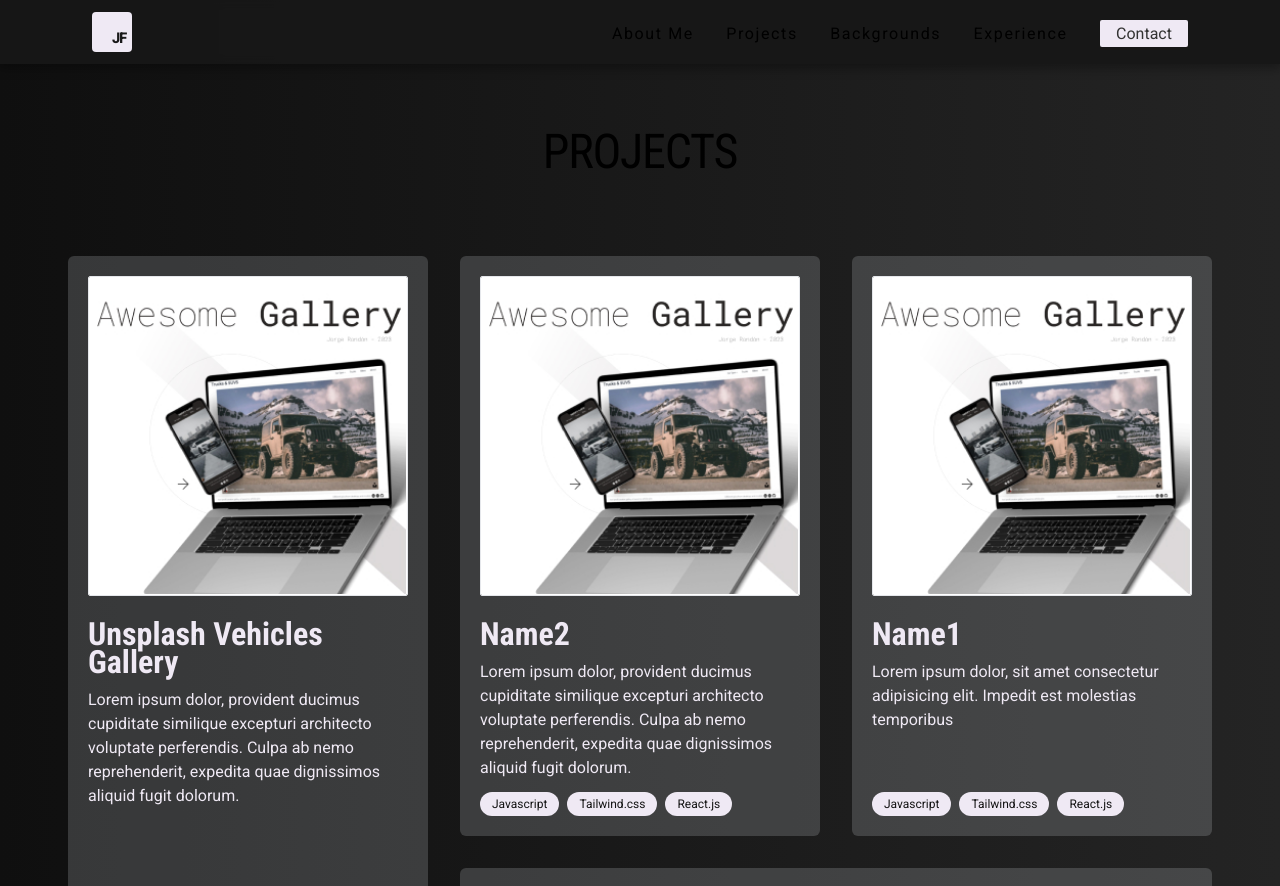
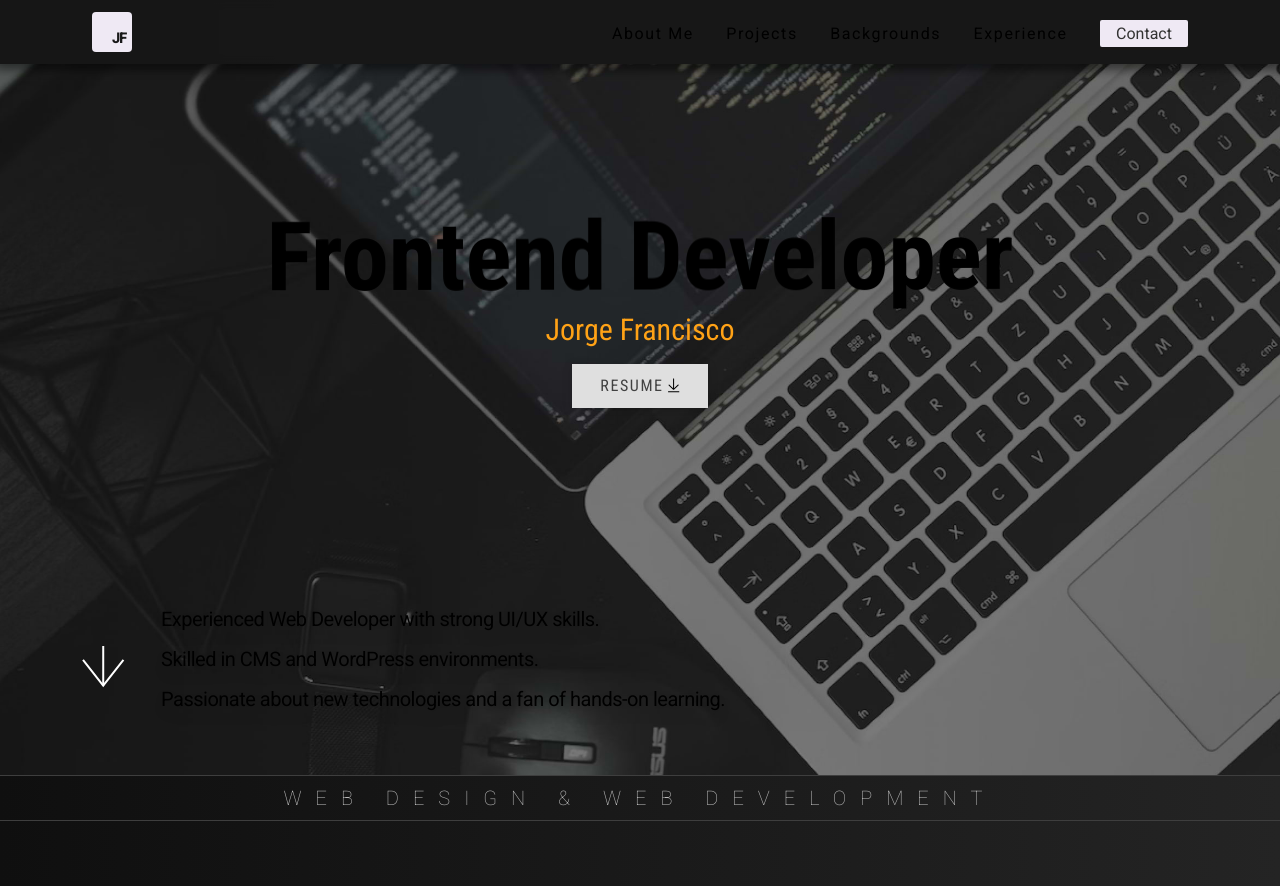
Before and after one commit to jor-g-r/portfolio-Jorge-Rondon, a Next.js app in the folder portfolio/: page / in a window 1280 px wide. Shown: the top 886 px of the page. Built offline with nearby package versions, Linux system fonts and the light colour scheme.

Commit message:
styling project cards

```diff
--- a/portfolio/src/app/components/Projects.tsx
+++ b/portfolio/src/app/components/Projects.tsx
@@ -65,7 +65,8 @@ export default function Projects (){
                         {projectItems.map((item) =>{
                             return (
                                 <>
-                                <div className={`w-full p-5 flex bg-gray-300 bg-opacity-20 rounded-md
+
+                                <div className={`w-full p-5 flex bg-card-gradient shadow-lg border-dark-600 border backdrop-blur-lg bg-blend bg-opacity-20 rounded-md
                                                             ${item.row === 2 ? 'lg:row-span-2 md:col-span-2 lg:col-span-1' : ''}
                                                             ${item.col === 2 ? 'md:col-span-2 md:flex-row md:gap-x-6 flex-col' : 'flex-col'}`}>
                                     <a href={item.url}>
@@ -88,7 +89,8 @@ export default function Projects (){
                                             {item.tags.map((tag, index) => {
                                                 return (
                                                     <>
-                                                    <span key={index} className='text-dark-950 bg-white-100 px-3 py-1 rounded-full text-xs cursor-default hover:scale-105 ease-out duration-500'>
+                                                    <span key={index}
+                                                    className='text-dark-950 bg-white-100 px-3 py-1 rounded-full text-xs xl:text-sm cursor-default hover:scale-105 ease-out duration-500'>
                                                         {tag}
                                                     </span>
                                                     </>
--- a/portfolio/src/app/page.tsx
+++ b/portfolio/src/app/page.tsx
@@ -21,23 +21,23 @@ export default function Home() {
 
       viewport={{once:true}}
 
-      <Hero />
-
-      <About />
 
 
 
 
-       <Experience />
+      {*/}
+      <Hero />
 
-       <Skills />
-
-       <Certifications />
+<About />
 
 
 
-      {*/}
 
+ <Experience />
+
+ <Skills />
+
+ <Certifications />
 
       <Projects />
 
--- a/portfolio/tailwind.config.ts
+++ b/portfolio/tailwind.config.ts
@@ -43,6 +43,7 @@ const config: Config = {
         'gradient-linear-dark': 'var(--body-bg)',
         'circular-orange-lg' : 'repeating-radial-gradient(rgba(255, 162, 22, .4)1px, transparent 4px 13%);',
         'circular-orange' : 'repeating-radial-gradient(rgba(255, 162, 22, .42)2px, transparent 3px 12%);',
+        'card-gradient' : 'linear-gradient(137deg, rgba(255, 255, 255, 0.18) 0%, rgba(255, 255, 255, 0.05) 100%);',
       }),
       height: {
         'screen-2/3': '42vh'
```
